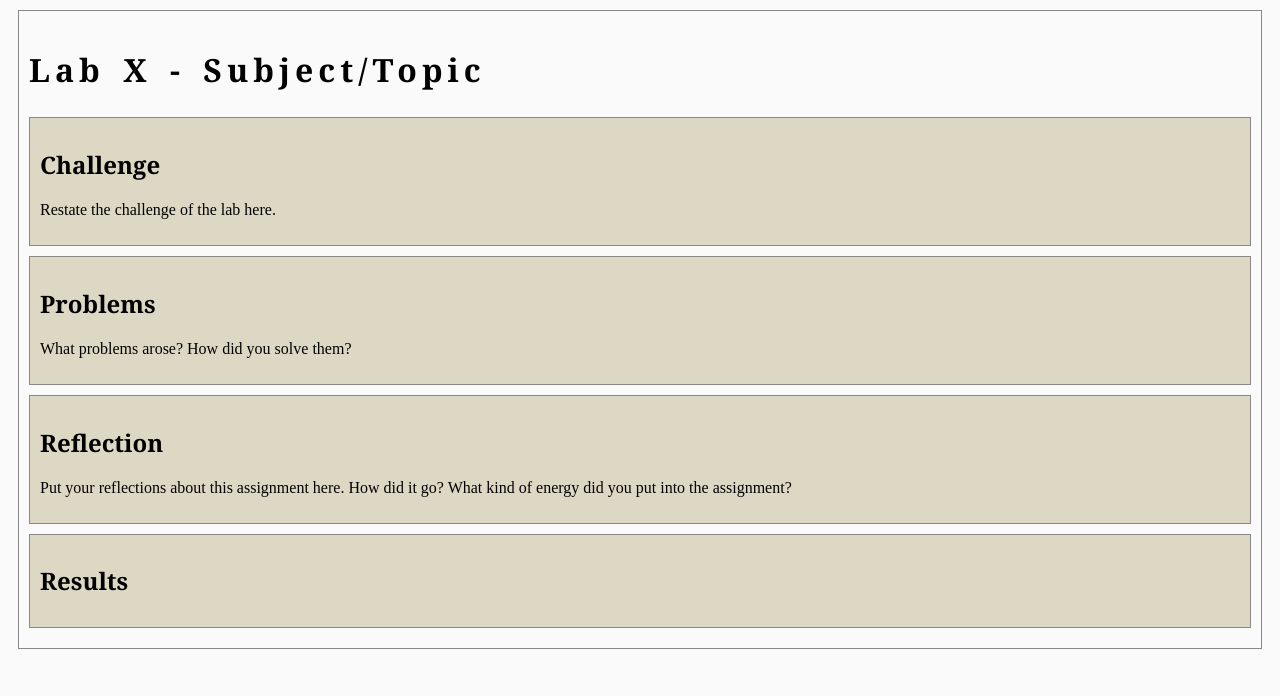
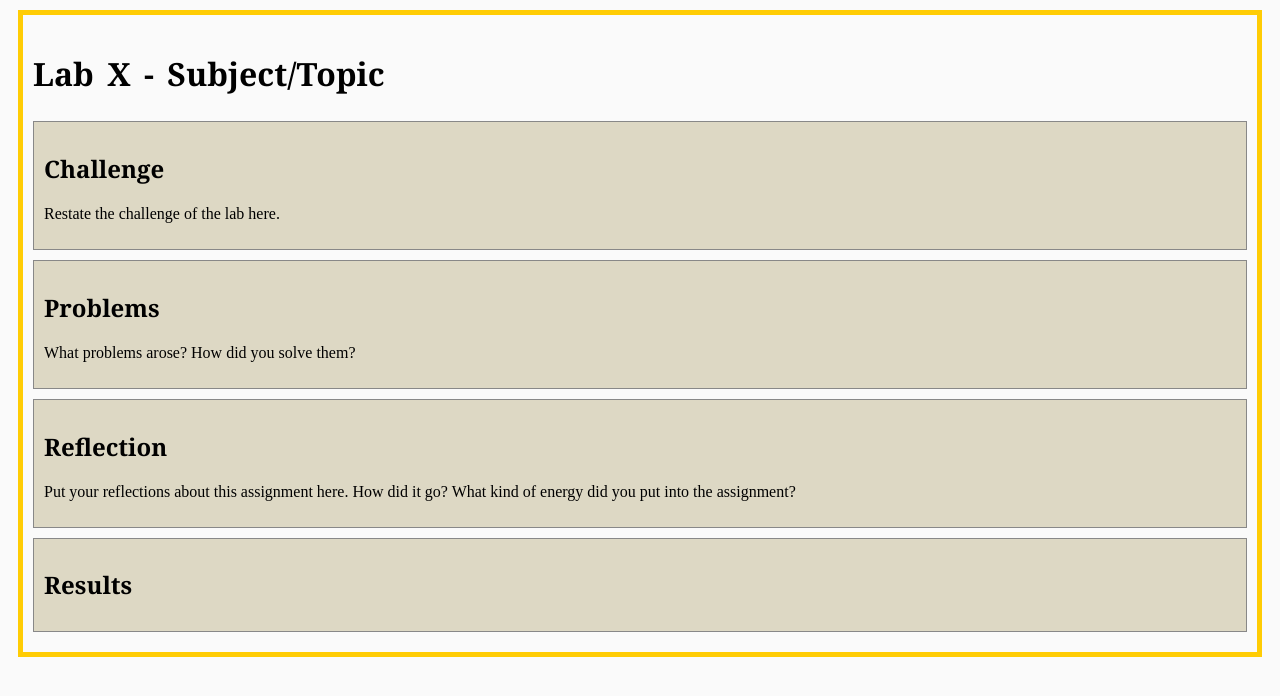
Before and after one commit to aikoijin/art101, a plain HTML site: page lab1/index.html in a window 1280 px wide. Drawn offline with nearby package versions, Linux system fonts and the light colour scheme.

Commit message:
CSS Update

```diff
--- a/css/site.css
+++ b/css/site.css
@@ -14,7 +14,6 @@ h1,h2,h3 {
 
 /* and we can have rules that overlap other rules, both take effect */
 h1 {
-  letter-spacing: 5px;
   word-spacing: 5px;
   font-size: 200%;
 }
@@ -23,7 +22,7 @@ h1 {
 #content {
   margin: 10px;
   padding: 10px;
-  border: solid 1px #888;
+  border: solid 5px #ffcc04;
   background-color: #fafafa;
 }
 
@@ -31,6 +30,6 @@ h1 {
 .minor-section {
   padding: 10px;
   margin-bottom: 10px;
-  border: solid 1px #888;
+  border: solid 5px #ffcc04;
   background-color: #fafafa;
 }
```
